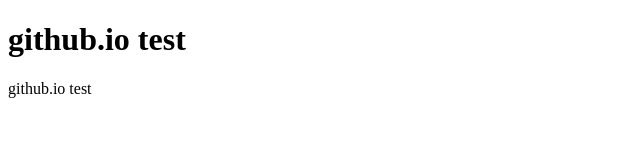
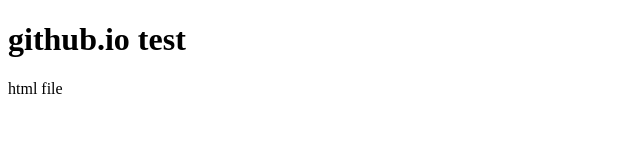
Before and after one commit to r-koizumi/r-koizumi.github.io, a plain HTML site: page index.html in a window 1280 px wide. Shown: the full height of the page, 0-640 px from the left. Drawn offline with Linux system fonts and the light colour scheme.

Commit message:
feat: reveal difference of indexes

```diff
--- a/index.html
+++ b/index.html
@@ -2,6 +2,6 @@
 <html>
     <body>
         <h1>github.io test</h1>
-        <p>github.io test</p>
+        <p>html file</p>
     </body>
 </html>
```
Also changed, not shown: 1 other file.
